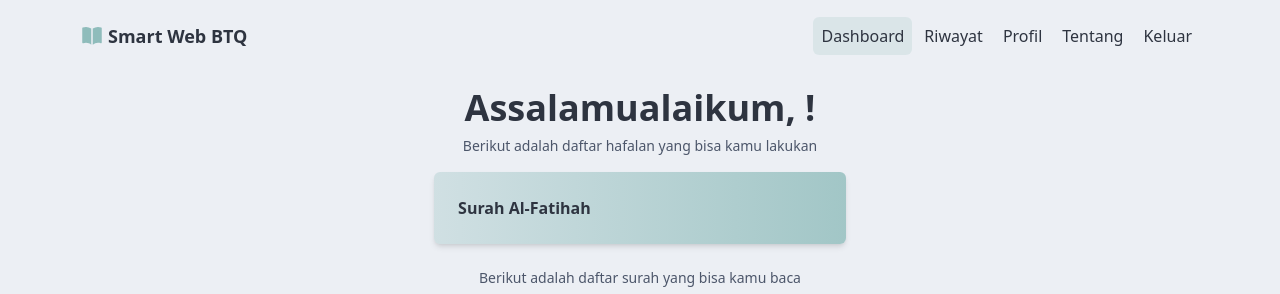
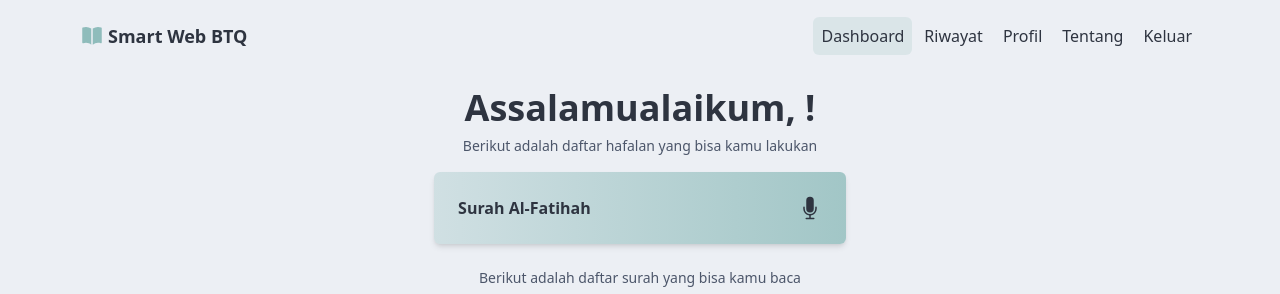
Before and after one commit to MarcMan710/smart-web-btq, a React (Create React App) app in the folder frontend/: page /dashboard in a window 1280 px wide. Shown: the top 294 px of the page. Built offline with nearby package versions, Linux system fonts and the light colour scheme; no server answers; sample sign-in values are in the browser's storage.

Commit message:
Add icon to hafalan list

```diff
--- a/frontend/src/components/HafalanCard.js
+++ b/frontend/src/components/HafalanCard.js
@@ -1,13 +1,22 @@
 // frontend/src/components/HafalanCard.js
-import React from 'react';
+import React from "react";
 
 const HafalanCard = ({ hafalan, onClick }) => {
   return (
     <div
-            className="bg-gradient-to-r from-nblue1/30 to-nblue1/80 shadow-md rounded-md p-6 w-[45ch] cursor-pointer"
+      className="flex justify-between bg-gradient-to-r from-nblue1/30 to-nblue1/80 shadow-md rounded-md p-6 w-[45ch] cursor-pointer"
       onClick={onClick}
     >
-            <h2 className='font-bold'>{hafalan.title}</h2>
+      <h2 className="font-bold">{hafalan.title}</h2>
+      <svg
+        xmlns="http://www.w3.org/2000/svg"
+        viewBox="0 0 24 24"
+        fill="currentColor"
+        className="size-6"
+      >
+        <path d="M8.25 4.5a3.75 3.75 0 1 1 7.5 0v8.25a3.75 3.75 0 1 1-7.5 0V4.5Z" />
+        <path d="M6 10.5a.75.75 0 0 1 .75.75v1.5a5.25 5.25 0 1 0 10.5 0v-1.5a.75.75 0 0 1 1.5 0v1.5a6.751 6.751 0 0 1-6 6.709v2.291h3a.75.75 0 0 1 0 1.5h-7.5a.75.75 0 0 1 0-1.5h3v-2.291a6.751 6.751 0 0 1-6-6.709v-1.5A.75.75 0 0 1 6 10.5Z" />
+      </svg>
     </div>
   );
 };
```
Lines whose indentation alone changed are shown as unchanged.
